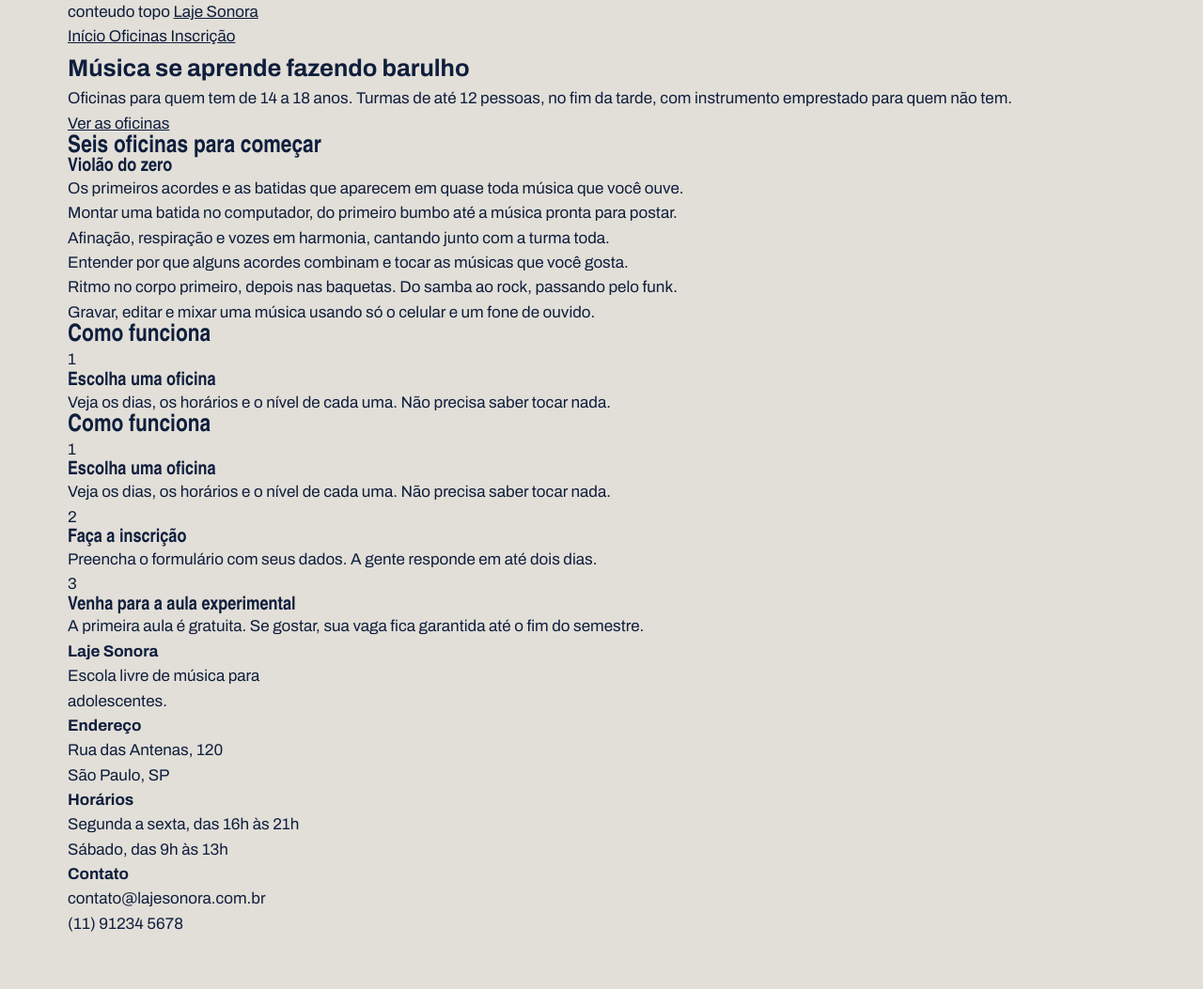
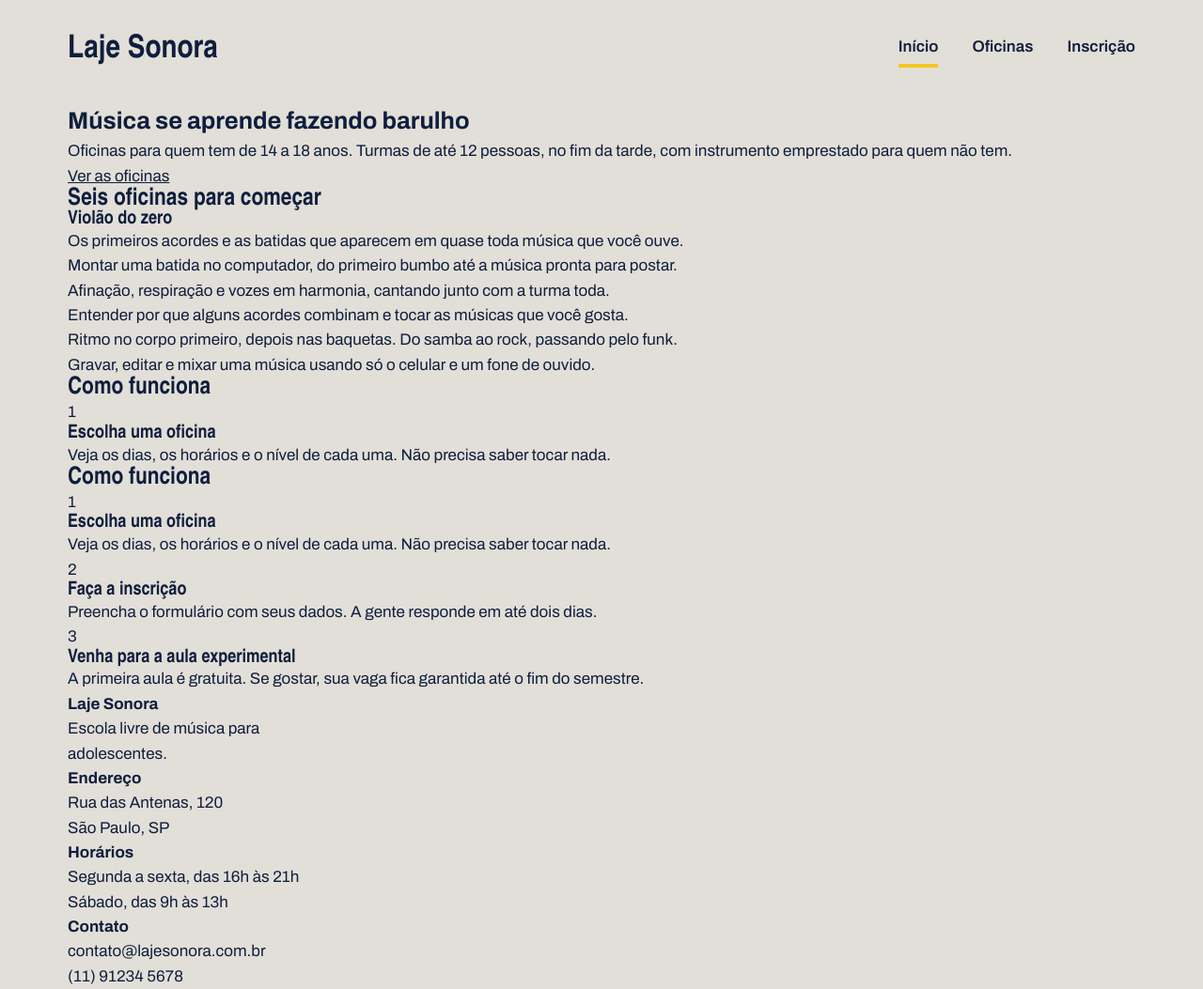
Before and after one commit to jpjoao7373-alt/laje_sonora, a plain HTML site: page index.html in a window 1280 px wide. Shown: the whole page at 94% size. Before the commit the page ends 997 px from the top, so only its background shows below. Drawn offline with Linux system fonts and the light colour scheme; a web font is replaced by a local one.

Commit message:
Topo com flex

```diff
--- a/index.css
+++ b/index.css
@@ -12,8 +12,8 @@
     --fita: #F3C623;
     --branco: #FFFFFF;
 
-    --fonte-cartaz: Big Shoulders, Arial Narrow, sans-serif;
-    --fonte-texto: Archivo, Arial, sans-serif;
+    --fonte-cartaz: "Big Shoulders", "Arial Narrow", sans-serif;
+    --fonte-texto: "Archivo", Arial, sans-serif;
 }
 
 a {
@@ -21,8 +21,8 @@ a {
 }
 
 body{
-    background-color: var(--concreto);
-    color: var(--tinta);
+    background: var(--concreto);
+    color:var(--tinta);
     font-family: var(--fonte-texto);
     font-size: 17px;
     line-height: 1.55;
@@ -35,7 +35,42 @@ body{
 }
 
 .conteudo{
-    width: 1200px;
+   max-width: 1200px;
     margin-inline: auto;
     padding-inline: 32px;
+
 }
+
+.topo {
+    padding-block: 28px;
+    display: flex;
+    justify-content: space-between;
+    align-items: center;
+}
+
+.logo{
+    font-family: var(--fonte-cartaz);
+    font-size:34px;
+    font-weight: 900;
+    text-decoration: none;
+}
+
+.menu {
+    display: flex;
+    gap: 36px;
+}
+
+.menu a{
+    font-weight: 600;
+    text-decoration: none;
+    padding-bottom: 4px;
+    border-bottom: 4px solid transparent;
+}
+
+.menu a:hover{
+    border-bottom-color:var(--tinta);
+}
+
+.menu a.atual{
+    border-color: var(--fita);
+}
--- a/index.html
+++ b/index.html
@@ -14,7 +14,7 @@
 </head>
 
 <body>
-    <header class="conteudo"> conteudo topo
+    <header class="conteudo e topo">
 
         <a href="index.html" class="logo">Laje Sonora</a>
 
```
